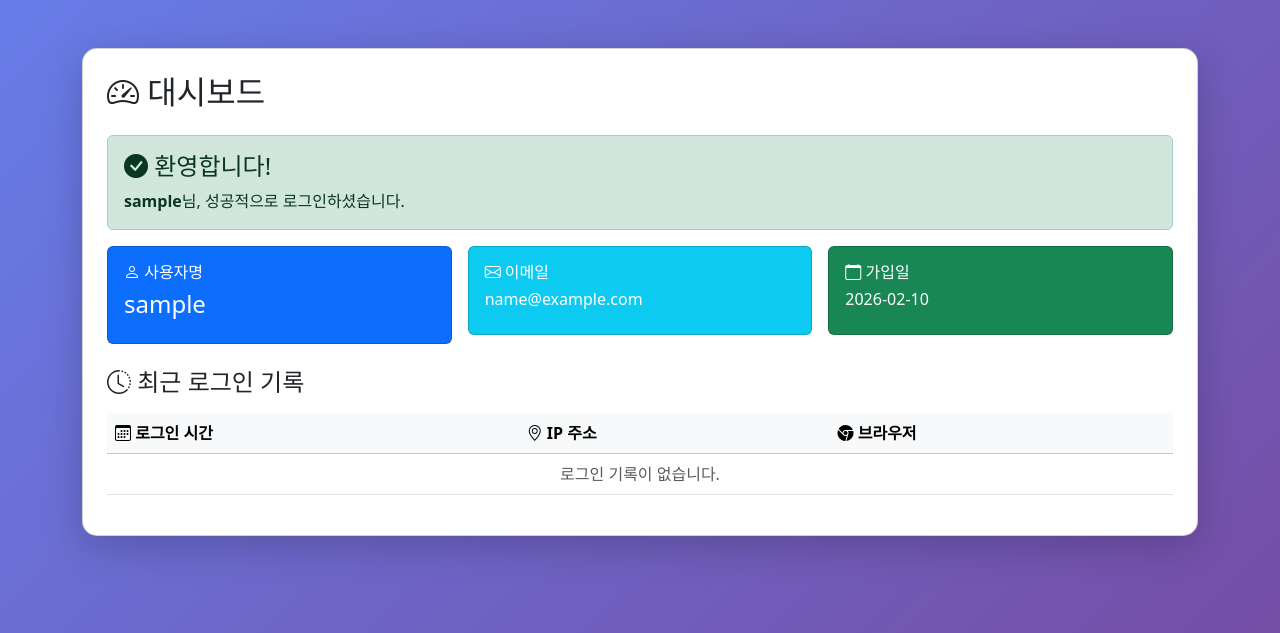
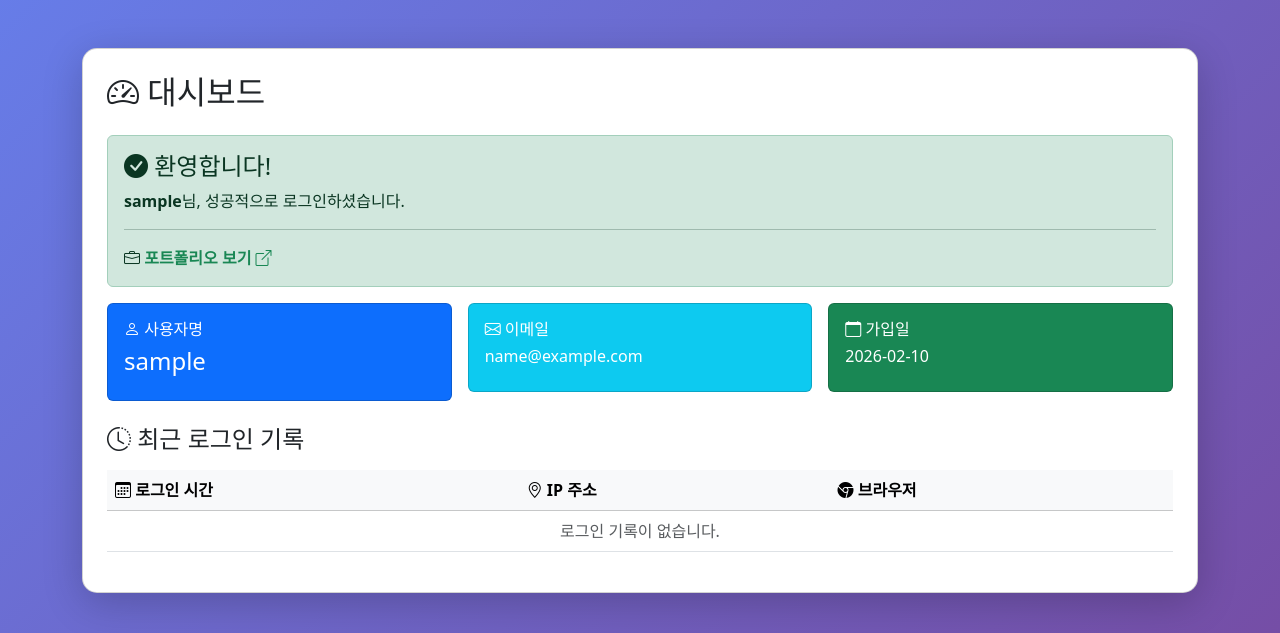
Before and after one commit to pyodolski/dts-login-project, a Flask app: page /dashboard in a window 1280 px wide. Shown: the part 56-689 px from the top of the page. Run offline with Flask 3, Linux system fonts and the light colour scheme; the visitor is signed in with stand-in values (Sample User, id 1); data that the repository does not hold is empty.

Commit message:
버그 수정

```diff
--- a/app.py
+++ b/app.py
@@ -2,7 +2,7 @@ from flask import Flask, render_template, redirect, url_for, flash, request
 from flask_login import LoginManager, login_user, logout_user, login_required, current_user
 from config import Config
 from models import db, User, LoginHistory
-from datetime import datetime
+from datetime import datetime, timezone, timedelta
 import sys
 import traceback
 
@@ -12,6 +12,9 @@ app.config.from_object(Config)
 # 로깅 설정
 import logging
 logging.basicConfig(stream=sys.stdout, level=logging.DEBUG)
+
+# 한국 시간대 설정
+KST = timezone(timedelta(hours=9))
 
 db.init_app(app)
 login_manager = LoginManager()
@@ -81,8 +84,8 @@ def login():
             app.logger.info("비밀번호 확인 완료, 로그인 처리")
             login_user(user, remember=True)
 
-            # 마지막 로그인 시간 업데이트
-            user.last_login = datetime.utcnow()
+            # 마지막 로그인 시간 업데이트 (KST)
+            user.last_login = datetime.now(KST)
 
             # 로그인 기록 저장
             login_record = LoginHistory(
--- a/models.py
+++ b/models.py
@@ -1,9 +1,12 @@
 from flask_sqlalchemy import SQLAlchemy
 from flask_login import UserMixin
 from werkzeug.security import generate_password_hash, check_password_hash
-from datetime import datetime
+from datetime import datetime, timezone, timedelta
 
 db = SQLAlchemy()
+
+# 한국 시간대
+KST = timezone(timedelta(hours=9))
 
 class User(UserMixin, db.Model):
     __tablename__ = 'users'
@@ -12,7 +15,7 @@ class User(UserMixin, db.Model):
     username = db.Column(db.String(80), unique=True, nullable=False, index=True)
     email = db.Column(db.String(120), unique=True, nullable=False, index=True)
     password_hash = db.Column(db.String(255), nullable=False)
-    created_at = db.Column(db.DateTime, default=datetime.utcnow)
+    created_at = db.Column(db.DateTime, default=lambda: datetime.now(KST))
     last_login = db.Column(db.DateTime)
 
     # Relationship
@@ -32,7 +35,7 @@ class LoginHistory(db.Model):
 
     id = db.Column(db.Integer, primary_key=True)
     user_id = db.Column(db.Integer, db.ForeignKey('users.id'), nullable=False)
-    login_time = db.Column(db.DateTime, default=datetime.utcnow)
+    login_time = db.Column(db.DateTime, default=lambda: datetime.now(KST))
     ip_address = db.Column(db.String(45))
     user_agent = db.Column(db.String(255))
 
--- a/templates/dashboard.html
+++ b/templates/dashboard.html
@@ -10,9 +10,20 @@
           <h4 class="alert-heading">
             <i class="bi bi-check-circle-fill"></i> 환영합니다!
           </h4>
-          <p class="mb-0">
+          <p class="mb-2">
             <strong>{{ current_user.username }}</strong>님, 성공적으로
             로그인하셨습니다.
+          </p>
+          <hr />
+          <p class="mb-0">
+            <i class="bi bi-briefcase"></i>
+            <a
+              href="https://pyodolski.github.io/portfolio-2025/"
+              target="_blank"
+              class="text-success fw-bold text-decoration-none"
+            >
+              포트폴리오 보기 <i class="bi bi-box-arrow-up-right"></i>
+            </a>
           </p>
         </div>
 
```
